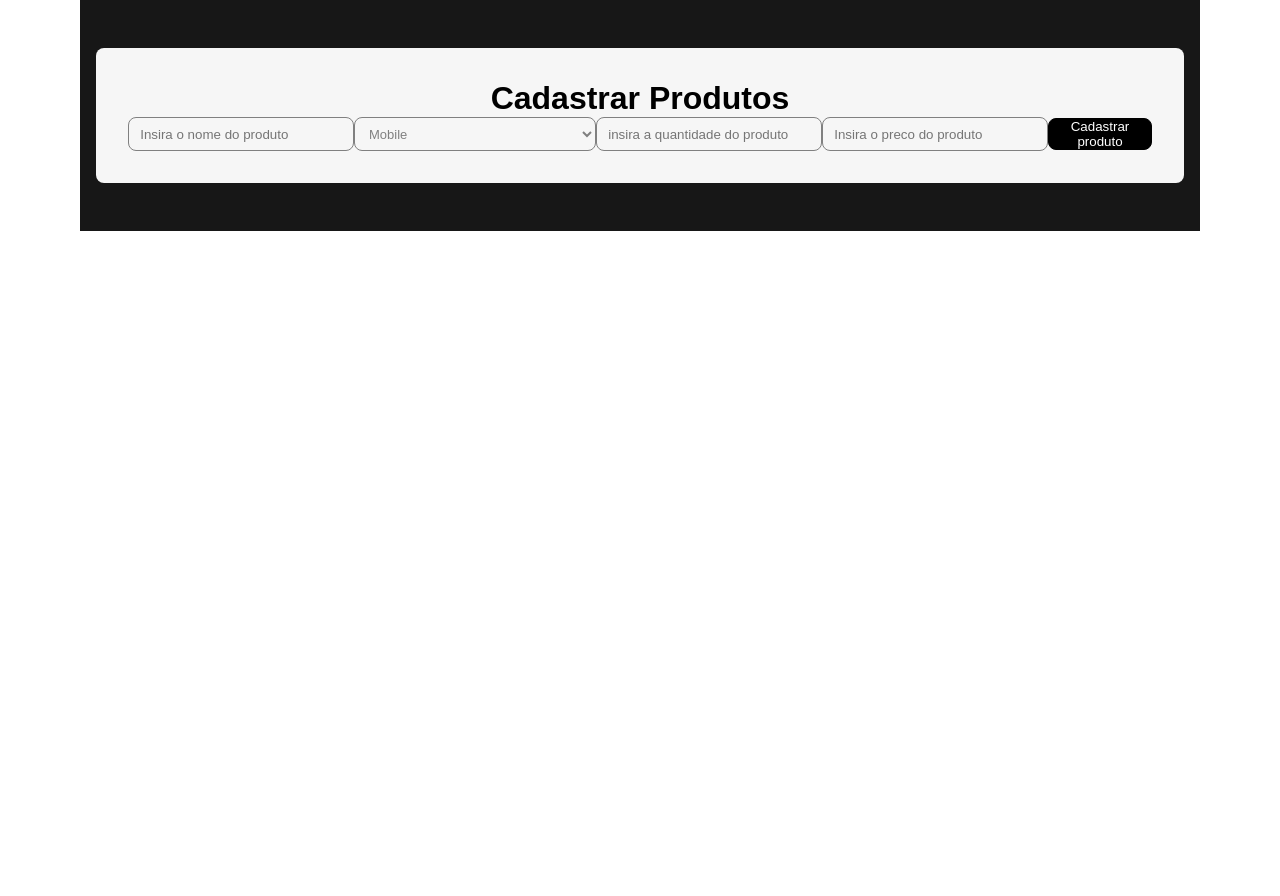
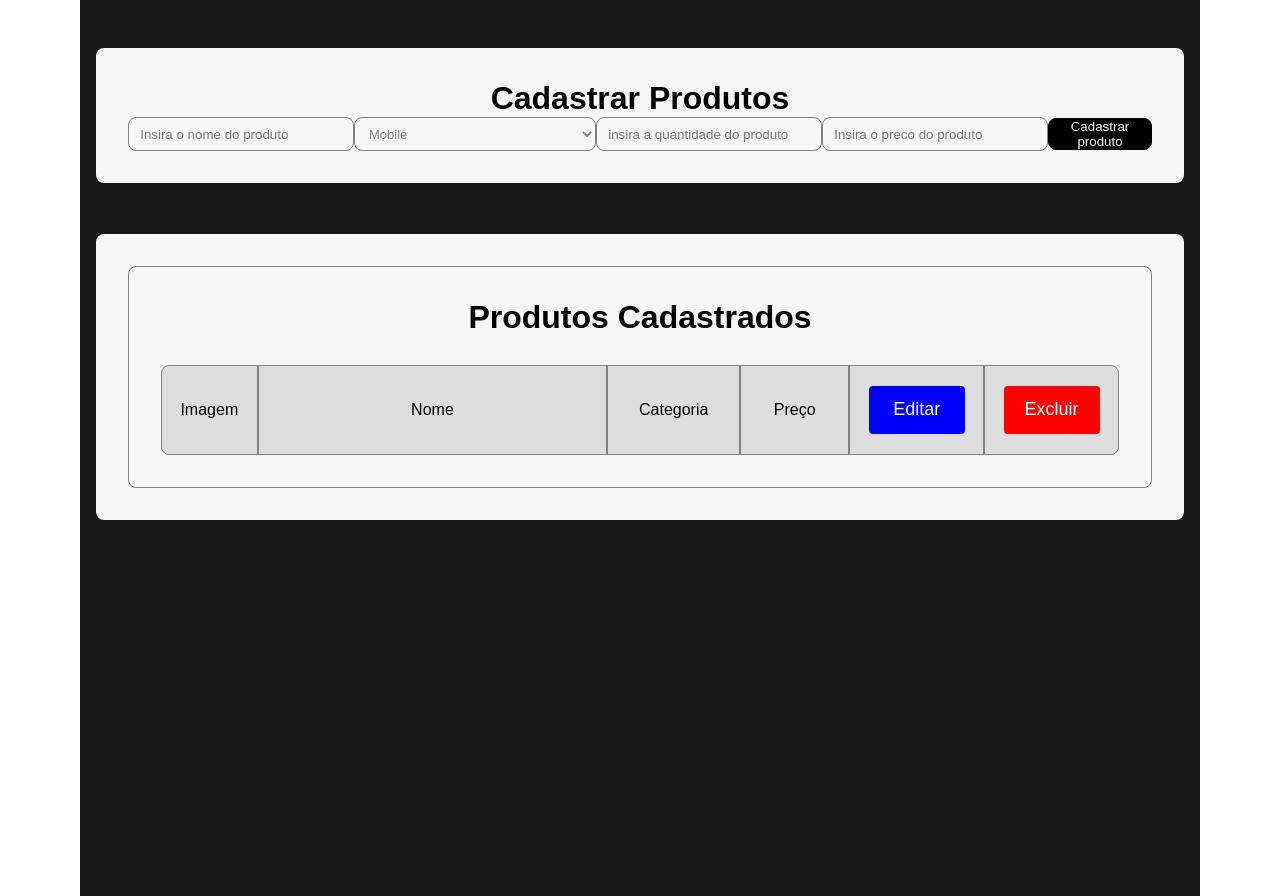
Before and after one commit to Gabsv4mps/siteFaculdade, a website: page projetoServer/pages/cadastro.html in a window 1280 px wide. Before the commit the page ends 800 px from the top, so only its background shows below. Drawn offline with Linux system fonts and the light colour scheme; files whose address does not match are found by name.

Commit message:
Realizado a table dos produtos cadastrados

```diff
--- a/projetoServer/pages/cadastro.html
+++ b/projetoServer/pages/cadastro.html
@@ -44,6 +44,24 @@
 
         </form>
         </div>
+        <div class="produtosCadastrados">
+            <div class="tabela">
+                <h1>Produtos Cadastrados</h1>
+            <table id = "produtosTable">
+                <tbody>
+                    <tr>
+                        <td id = "tabelaImagem">Imagem</td>
+                        <td id = "tabelaProduto">Nome</td>
+                        <td id = "tabelaCategoria">Categoria</td>
+                        <td id = "tabelaPreco">Preço</td>
+                        <td id = "button1"><button id = "editarProduto">Editar</button></td>
+                        <td id = "button2"><button id = "excluirProduto">Excluir</button></td>
+                    </tr>
+                </tbody>
+            </table>
+        </div>
+        </div>
+
 </div>
 <script src ="cadastro.js"></script>
 </body>
--- a/projetoServer/public/cadastro.css
+++ b/projetoServer/public/cadastro.css
@@ -19,6 +19,7 @@ body{
     background-color: rgb(23,23,23);
     padding: 3rem;
     width: 80%;
+    min-height: 100vh;
 }
 
 #cadastroForm{
@@ -136,7 +137,6 @@ select:hover, select:focus{
 
 .cadastroInputs option .icon {
   font-size: 1.6rem;
-  text-box: trim-both cap alphabetic;
 }
 
 .cadastroInputs selectedcontent .icon{
@@ -158,3 +158,97 @@ select:hover, select:focus{
     color: white;
     border: 1px solid white;
 }
+
+.produtosCadastrados{
+    background-color: #f6f6f6;
+    width: 100%;
+    border-radius: 8px;
+    padding: 2rem;
+    display: flex;
+    justify-content: center;
+    margin-top: 5%;
+}
+
+.tabela{
+    width: 100%;
+    border-radius: 8px;
+    border: 0.75px solid gray;
+    padding: 2rem;
+    font-family: 'Samsung One', Arial, Helvetica, sans-serif;
+    text-align: center;
+}
+
+.tabela h1{
+    margin-bottom: 3%;
+}
+table{
+    width: 100%;
+    border-radius: 8px;
+    font-family: 'Samsung One', Arial, Helvetica, sans-serif;
+    border-spacing: 0;
+    overflow: auto;
+    margin: 0 auto;
+}
+
+
+td{
+    height:5.5rem;
+    width: 16%;
+    text-align: center;
+    border: 0.2px solid gray;
+    background-color: #ddd;
+}
+
+#button1{
+    width: 3%;
+}
+
+#button2{
+    width: 3%;
+    border-top-right-radius: 8px;
+    border-bottom-right-radius: 8px;
+}
+
+#tabelaImagem{
+    width: 3%;
+    height: 25px;
+    border-top-left-radius: 8px;
+    border-bottom-left-radius: 8px;
+}
+
+#tabelaNome{
+    width: 81%;
+    border-left: none;
+}
+
+#tabelaCategoria{
+    width: 5%;
+}
+
+#tabelaPreco{
+    width: 5%;
+}
+
+#editarProduto{
+    width: 6rem;
+    height: 3rem;
+    border: none;
+    outline: none;
+    background-color: blue;
+    color: white;
+    border-radius: 4px;
+    cursor: pointer;
+    font-size: large;
+}
+
+#excluirProduto{
+    width: 6rem;
+    height: 3rem;
+    border: none;
+    outline: none;
+    background-color: red;
+    color: white;
+    border-radius: 4px;
+    cursor: pointer;
+    font-size: large;
+}
```
